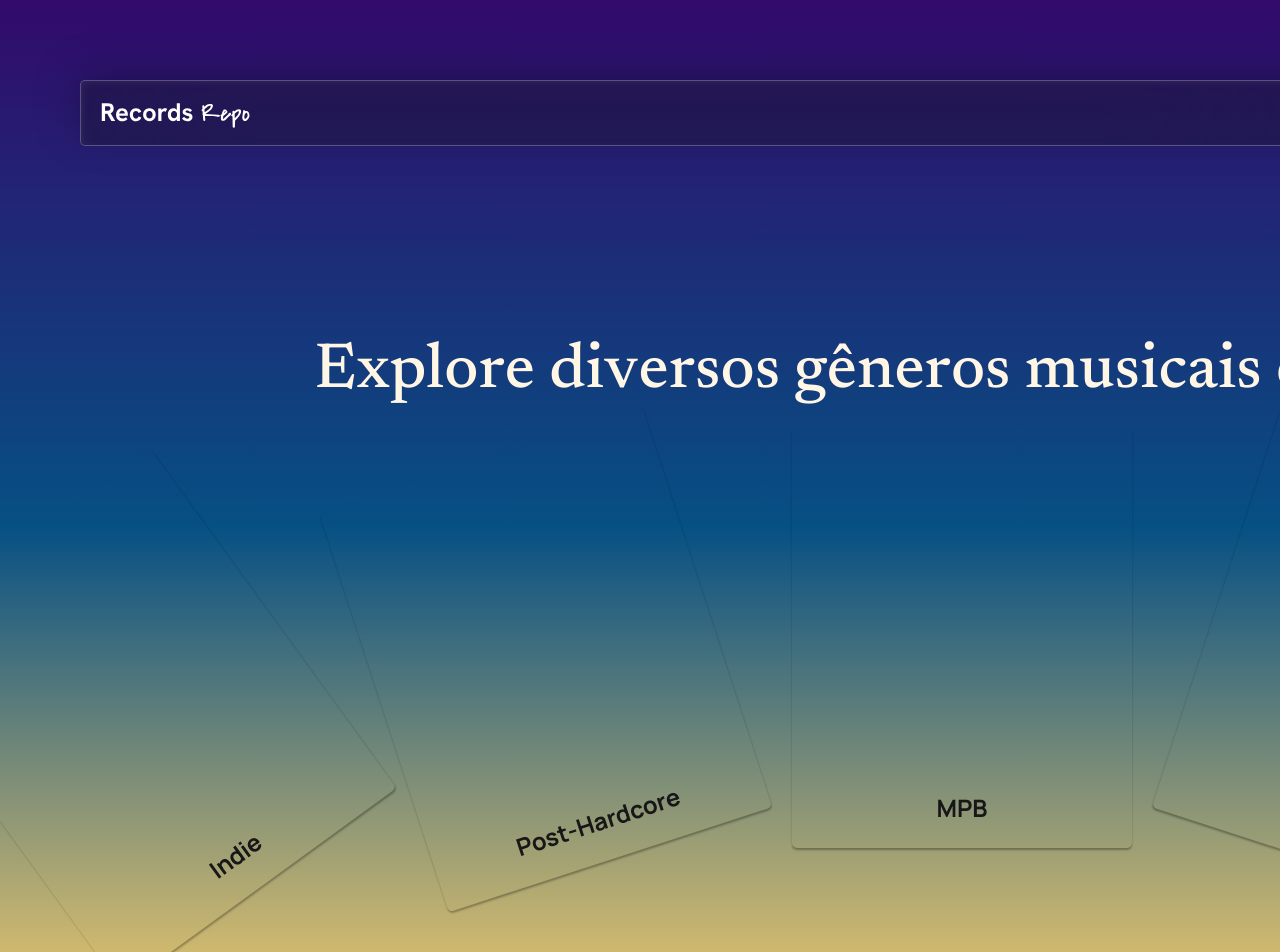
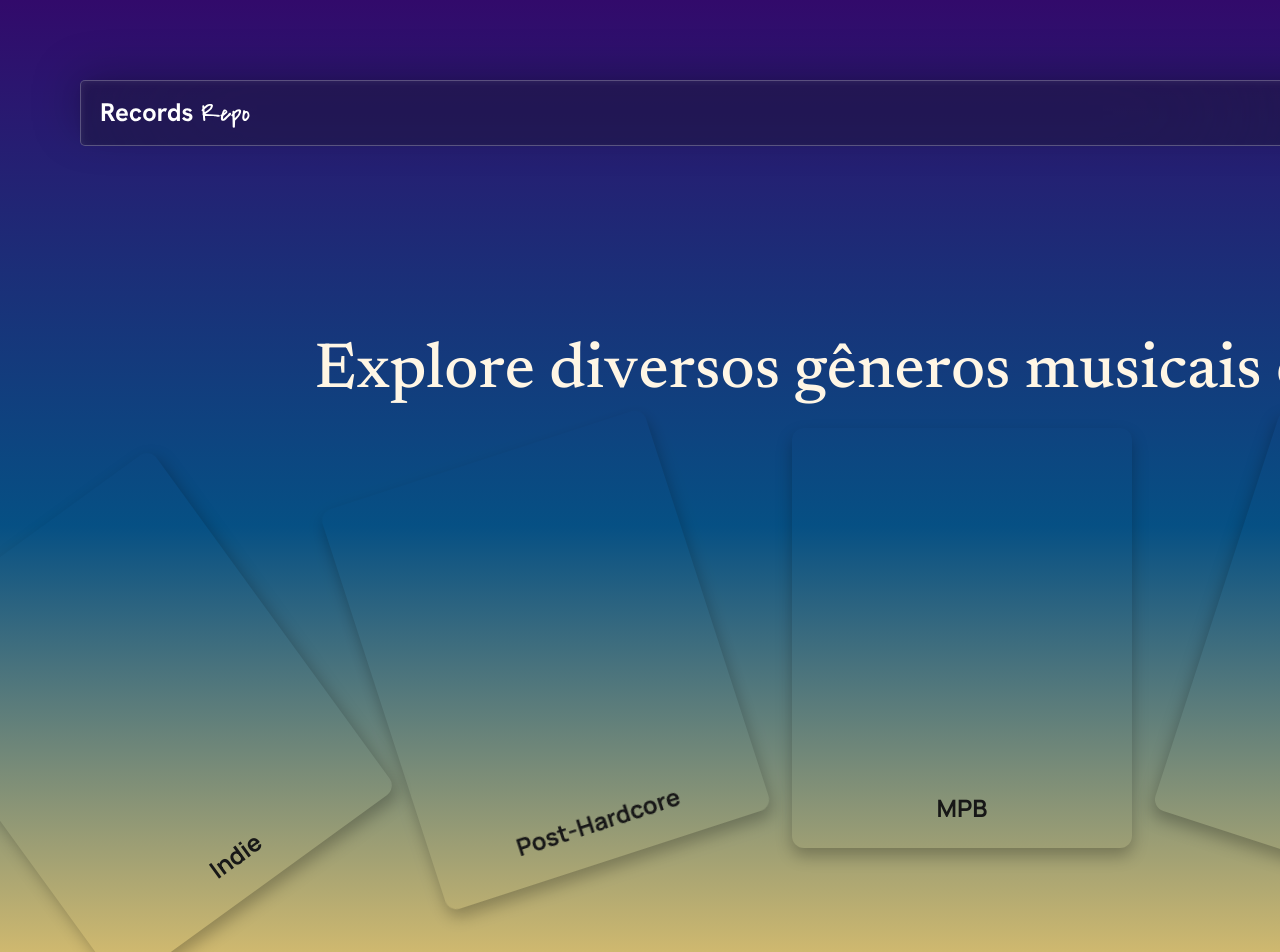
Before and after one commit to ingrydf12/RecordsRepo, a Next.js app: page / in a window 1280 px wide. Shown: the top 952 px of the page. Built offline with nearby package versions, Linux system fonts and the light colour scheme.

Commit message:
style: adjusments to card genre landing (generic)

```diff
--- a/src/app/styles/CardGenreLanding.css
+++ b/src/app/styles/CardGenreLanding.css
@@ -8,20 +8,24 @@
   align-items: center;
   flex-shrink: 0;
   background: linear-gradient(
-    180deg,
-    rgba(0, 0, 0, 0.5) 0%,
-    rgba(0, 200, 30, 0.2) 100%
-  );
+      180deg,
+      rgba(0, 200, 30, 0.2) 0%,
+      rgba(0, 0, 0, 0.5) 100%
+    ),
+    var(--bg-image, none);
   background-size: cover;
   background-position: center;
-  border-radius: 5px;
+  border-radius: 12px;
   font-family: "Manrope", "sans-serif";
-  box-shadow: 0px 2px 2px rgba(0, 0, 0, 0.3);
-
+  box-shadow: 0px 8px 16px rgba(0, 0, 0, 0.25);
   transform-origin: bottom center;
+  transition: transform 0.25s ease, box-shadow 0.25s ease;
+  cursor: pointer;
+  position: relative;
 }
 
 .card-genre-container:hover {
-  transform: scale(1.05);
-  transition: transform 0.2s ease;
+  transform: scale(1.1) translateY(-8px);
+  box-shadow: 0px 12px 24px rgba(0, 0, 0, 0.35);
+  z-index: 50;
 }
```
